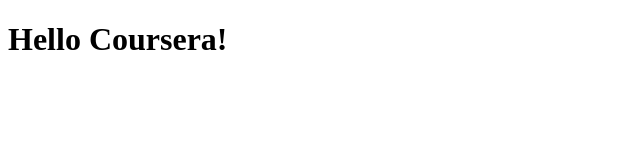
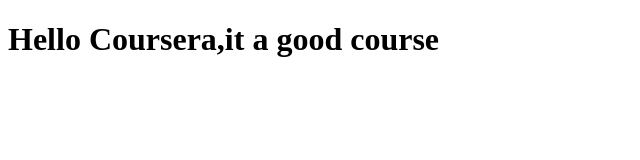
Before and after one commit to wafcab/coursera, a plain HTML site: page site/index.html in a window 1280 px wide. Shown: the whole page, without its empty margins (0-640 px from the left). Drawn offline with Linux system fonts and the light colour scheme.

Commit message:
Small addition to our page content.

```diff
--- a/site/index.html
+++ b/site/index.html
@@ -4,6 +4,6 @@
 	<title>Hello Coursera!</title>
 </head>
 <body>
-<h1>Hello Coursera!</h1>
+<h1>Hello Coursera,it a good course</h1>
 </body>
 </html>
```
